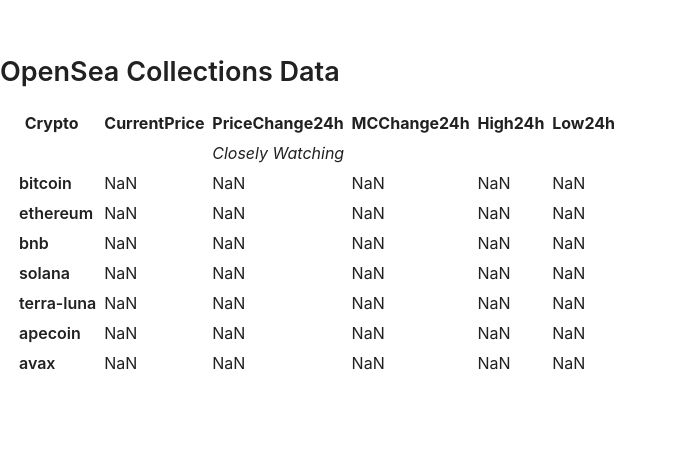
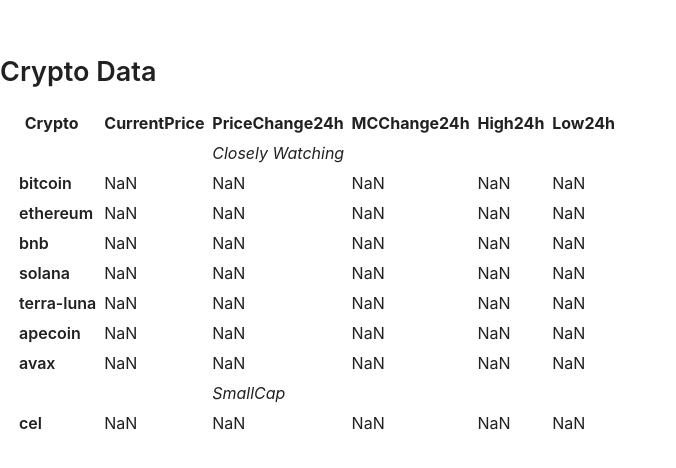
Before and after one commit to vanryan/zzxxian_blog, a Gatsby site: page /tools/crypto0 in a window 1280 px wide. Shown: the whole page, without its empty margins (0-676 px from the left). Built offline with nearby package versions, Linux system fonts and the light colour scheme; Gatsby itself is replaced by a stand-in of ours; no server answers.

Commit message:
@tools: Update crypto0.js
Add celsius and update api source -- use coins api from coingecko

```diff
--- a/src/pages/tools/crypto0.js
+++ b/src/pages/tools/crypto0.js
@@ -17,6 +17,10 @@
   collection_map.set('apecoin','apecoin');
   collection_map.set('avax','avalanche-2');
 
+  collection_map.set('XDIV2', 'SmallCap');
+  collection_map.set('cel','celsius-degree-token');
+
+
   let collection_element = <tr><th>Crypto</th><th>CurrentPrice&nbsp;</th><th>PriceChange24h&nbsp;</th>
     <th>MCChange24h&nbsp;</th><th>High24h&nbsp;</th><th>Low24h</th></tr>;
 
@@ -33,32 +37,48 @@
         </tr></>);
     }  else {
       // crypto
-      const [x, y] = useState('')
+      const [price, setPrice] = useState('')
+      const [high_24h, setHigh24h] = useState('')
+      const [low_24h, setLow24h] = useState('')
+      const [mdata, setMarketData] = useState('')
       // TODO combine in one http call
-      const url = "https://api.coingecko.com/api/v3/coins/markets?vs_currency=usd&ids=" + value;
+      // const url = "https://api.coingecko.com/api/v3/coins/markets?vs_currency=usd&ids=" + value;
+      const url = "https://api.coingecko.com/api/v3/coins/" + value;
+
       useEffect(() => {
         fetch(url)
         .then(response => response.json())
-        .then(resultData => {
-        y(resultData[0])
-      })
+        .then(result => {setMarketData(result["market_data"]);
+        setPrice(result['market_data']['current_price']);
+        setHigh24h(result['market_data']['high_24h']);
+        setLow24h(result['market_data']['low_24h']);
+        })
   },[])
     collection_element = (<>{collection_element}
       <tr>
-        <td><b>&emsp;{key}&nbsp;</b></td>
+          <td><b>&emsp;{key}&nbsp;</b></td>
+        <td>{parseFloat(price.usd).toFixed(4)}</td>
+        <td>{parseFloat(mdata.price_change_percentage_24h).toFixed(2)}</td>
+        <td>{parseFloat(mdata.market_cap_change_percentage_24h).toFixed(2)}</td>
+        <td>{parseFloat(high_24h.usd).toFixed(2)}</td>
+        <td>{parseFloat(low_24h.usd).toFixed(2)}</td>
+
+
+      </tr></>)
+    }
+  }
+/*
         <td>{parseFloat(x.current_price).toFixed(4)}</td>
         <td>{parseFloat(x.price_change_percentage_24h).toFixed(2)}</td>
         <td>{parseFloat(x.market_cap_change_percentage_24h).toFixed(2)}</td>
         <td>{parseFloat(x.high_24h).toFixed(2)}</td>
         <td>{parseFloat(x.low_24h).toFixed(2)}</td>
-      </tr>
-      </>)
-    }
-  }
+
+       */
 
   return (
     <>
-      <h2>OpenSea Collections Data</h2>
+      <h2>Crypto Data</h2>
       <p>
         <table>
         {collection_element}
```
